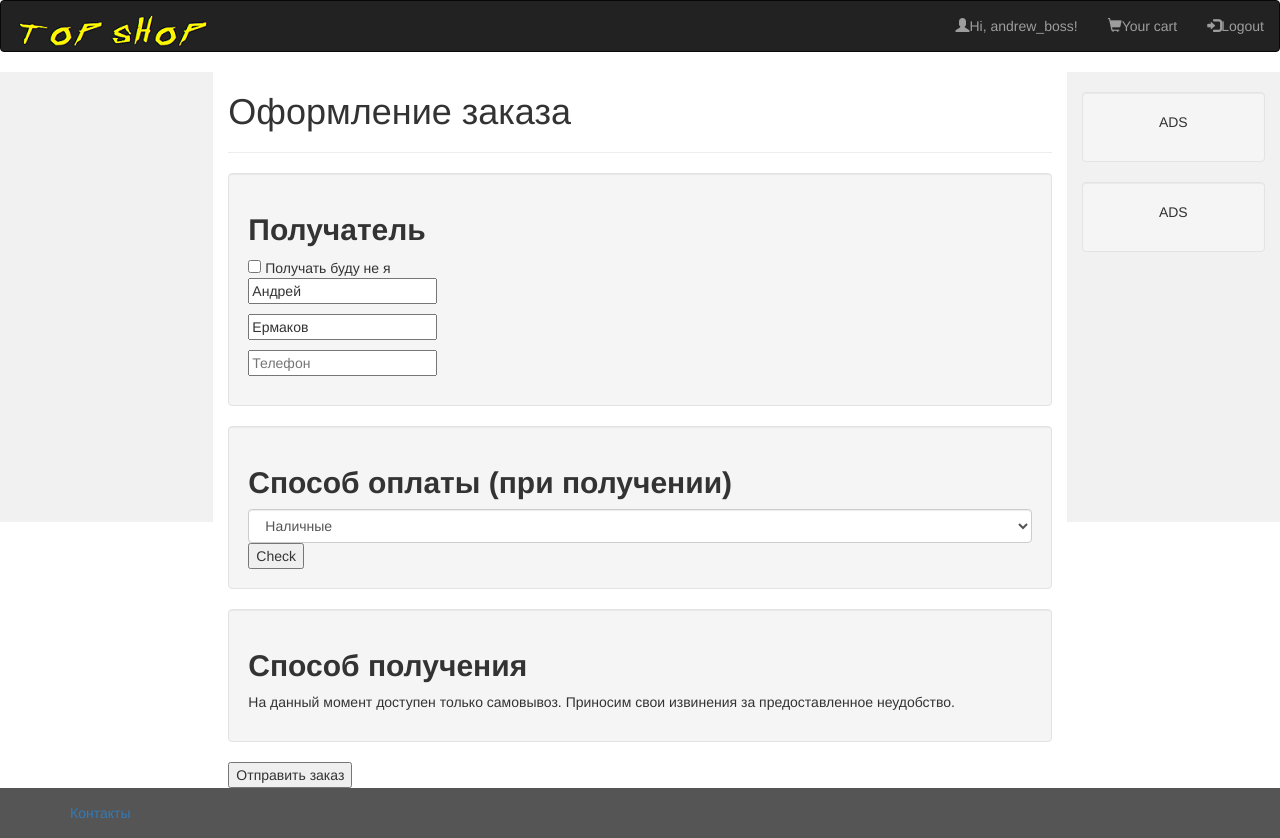
After one commit to AndrewErmakov/WebDevelopmentTraining, a Django app: page /ordering in a window 1280 px wide. The commit adds this page. Run offline with Django 3.2, Linux system fonts and the light colour scheme; a user stored in the database is signed in; data comes from the database, SQL or seed files in the repository; both versions use the stored data as it was after the commit; parts of the project's set-up code (start-up, migrations or seed data) failed here and were passed over; some libraries are stand-ins or nearby versions.

Commit message:
current version of project

```diff
--- /dev/null
+++ b/online_store_on_sofa_project/static/js/ordering.js
@@ -0,0 +1,23 @@
+$(".phone").mask("+7(999)999-9999");
+
+var name_user = $('.name_recipient').val();
+var surname_user = $('.surname_recipient').val();
+
+$('#test_button1').on('click', function() {
+	var select_payment_method = $('#choice_payment_method').val();
+	console.log(select_payment_method);
+});
+
+
+$('#who_receive_order').on('click', function() {
+   if ($('#who_receive_order').is(':checked')){
+	    $('.name_recipient').val('');
+	    $('.surname_recipient').val('');
+
+   }
+    else {
+        $('.name_recipient').val(name_user);
+        $('.surname_recipient').val(surname_user);
+    }
+
+});
--- a/online_store_on_sofa_project/store_app/admin.py
+++ b/online_store_on_sofa_project/store_app/admin.py
@@ -15,7 +15,7 @@ class ImageProductAdmin(admin.ModelAdmin):
 
 
 class CommentAdmin(admin.ModelAdmin):
-    list_display = ('product', 'text_comment', 'author_comment', 'rating', 'data_comment')
+    list_display = ('product', 'text_comment', 'author_comment', 'rating', 'date_comment')
     list_display_links = ['product', 'text_comment']
     search_fields = ('product', 'text_comment', 'author_comment', 'rating',)
 
@@ -38,6 +38,9 @@ class CountProductInCartAdmin(admin.ModelAdmin):
     search_fields = ('product', 'count_product_in_cart',)
 
 
+class OrderAdmin(admin.ModelAdmin):
+    list_display = ['num_order', 'date_order', 'buyer_email', 'name_recipient', 'surname_recipient']
+
 admin.site.register(Product, ProductAdmin)
 admin.site.register(Rubric)
 admin.site.register(ImageProduct, ImageProductAdmin)
--- a/online_store_on_sofa_project/store_app/urls.py
+++ b/online_store_on_sofa_project/store_app/urls.py
@@ -13,4 +13,5 @@ urlpatterns = [
     path('add_product_to_basket', AddProductToCart.as_view(), name='add_product_to_basket'),
     path('user_cart_page', UserCartPage.as_view(), name='user_cart_page'),
     path('delete_product_in_cart', DeleteProductInCart.as_view(), name='delete_product_in_cart'),
+    path('ordering', Ordering.as_view(), name='ordering'),
 ] + static(settings.MEDIA_URL, document_root=settings.MEDIA_ROOT)
--- a/online_store_on_sofa_project/store_app/views.py
+++ b/online_store_on_sofa_project/store_app/views.py
@@ -145,17 +145,35 @@ class AddProductToCart(View, LoginRequiredMixin):
 
     def post(self, request):
         response_data = {}
+        product_to_add_cart = Product.objects.get(pk=request.POST.get('product_id'))
         try:
+
             cart_current_user = CartUser.objects.filter(user=request.user)
             if len(cart_current_user) != 0:
-                product_to_add_cart = Product.objects.get(pk=request.POST.get('product_id'))
+                """Если корзина пользователя уже есть, и он добавлял ранее какой-то товар"""
                 cart_current_user[0].products.add(product_to_add_cart)
-                cart_current_user[0].productincart_set.create(product=product_to_add_cart,
-                                                              count_product_in_cart=request.POST.get('count_product'))
+                try:
+                    """Если позиция данного товара уже в корзине и пользователь еще хочет добавить несколько товаров
+                    одной позиции """
+                    product_in_cart = cart_current_user[0].productincart_set.get(product=product_to_add_cart)
+                    product_in_cart.count_product_in_cart = product_in_cart.count_product_in_cart + \
+                                                            int(request.POST.get('count_product'))
+                    product_in_cart.save()
+
+                except Exception as e:
+                    print(e)
+                    """В существующую корзину добавляется новый товар и указывается количество"""
+                    cart_current_user[0].productincart_set.create(product=product_to_add_cart,
+                                                                  count_product_in_cart=request.POST.get(
+                                                                      'count_product'))
+
             else:
+                """Иначе создается корзина, и добавляется первый товар в корзину"""
                 cart_current_user = CartUser(user=request.user)
                 cart_current_user.save()
                 cart_current_user.products.add(Product.objects.get(pk=request.POST.get('product_id')))
+                cart_current_user.productincart_set.create(product=product_to_add_cart,
+                                                           count_product_in_cart=request.POST.get('count_product'))
 
             response_data['status'] = 'OK'
             return JsonResponse(response_data)
@@ -182,8 +200,6 @@ class UserCartPage(View, LoginRequiredMixin):
                     count_each_product[product.pk] = [product_in_cart.count_product_in_cart]
                     count_each_product[product.pk].append(product_in_cart.count_product_in_cart * product.price)
                     total_sum += product_in_cart.count_product_in_cart * product.price
-
-                pprint(count_each_product)
                 return render(request, 'user_cart_page.html', {'products_in_cart': products_in_cart,
                                                                'is_empty_cart': False,
                                                                'count_each_product': count_each_product,
@@ -209,3 +225,15 @@ class DeleteProductInCart(View, LoginRequiredMixin):
             print(e)
             response_data['status'] = 'BAD'
             return JsonResponse(response_data)
+
+
+class Ordering(View, LoginRequiredMixin):
+    def get(self, request):
+        try:
+            current_user = request.user
+            cart_current_user = CartUser.objects.filter(user=current_user)[0]
+
+            return render(request, 'ordering.html', {'user': current_user})
+        except Exception as e:
+            print(e)
+            return redirect('home', {'need_warn': True})
--- a/online_store_on_sofa_project/templates/base.html
+++ b/online_store_on_sofa_project/templates/base.html
@@ -19,7 +19,7 @@
                 <div class="container-fluid">
                     <div class="navbar-header">
                         <a class="navbar-brand" href="/">
-                            <img src="{% static 'images/logo.png' %}" alt="logo of store" />
+                            <img src="{% static 'images/logo_cyber.png' %}" alt="logo of store" />
                         </a>
                     </div>
                     {% if user.is_authenticated %}
--- /dev/null
+++ b/online_store_on_sofa_project/templates/store_app/ordering.html
@@ -0,0 +1,79 @@
+{% extends 'base.html' %}
+
+{% load static %}
+
+{% block title %}
+    Оформление заказа
+{% endblock title %}
+
+
+{% block content %}
+<div class="container-fluid text-center">
+    <div class="row content">
+        <div class="col-sm-2 sidenav">
+
+        </div>
+
+
+        <div class="col-sm-8 text-left">
+            <h1>Оформление заказа</h1><hr>
+            <div id="recipient_contacts" class="well">
+                <h2><b>Получатель</b></h2>
+                <input type="checkbox" id="who_receive_order"/> Получать буду не я <br>
+                <input required type="text" class="name_recipient" placeholder="Имя" value="{{ user.first_name }}"></p>
+                <input required type="text" class="surname_recipient" placeholder="Фамилия" value="{{ user.last_name }}"></p>
+                <input required type="text" class="phone" placeholder="Телефон"></p>
+            </div>
+
+            <div id="payment_method" class="well">
+                <h2><b>Способ оплаты (при получении)</b></h2>
+                <select class="form-control" id="choice_payment_method">
+                    <option value="Наличные">Наличные</option>
+                    <option value="Безналичный расчет">Безналичный расчет</option>
+                </select>
+                <button type="button" id="test_button1">Check</button>
+            </div>
+
+            <div id="method_receiving_order" class="well">
+                <h2><b>Способ получения</b></h2>
+                <p>
+                    На данный момент доступен только самовывоз. Приносим свои извинения за предоставленное неудобство.
+                </p>
+
+            </div>
+
+            <input type="submit" value="Отправить заказ" />
+        </div>
+
+
+
+
+
+
+
+
+
+        <div class="col-sm-2 sidenav">
+            <div class="well">
+                <p>ADS</p>
+            </div>
+            <div class="well">
+                <p>ADS</p>
+            </div>
+        </div>
+    </div>
+</div>
+
+
+
+
+
+
+
+{% endblock content %}
+
+
+{% block scripts %}
+<script src="https://cdnjs.cloudflare.com/ajax/libs/jquery.maskedinput/1.4.1/jquery.maskedinput.min.js"></script>
+<script type="text/javascript" src="{% static 'js/ordering.js' %}"></script>
+{% endblock scripts %}
--- a/online_store_on_sofa_project/templates/store_app/user_cart_page.html
+++ b/online_store_on_sofa_project/templates/store_app/user_cart_page.html
@@ -35,7 +35,7 @@
                         {% for key, value in count_each_product.items %}
                             {% if product.pk == key %}
                             <p class="text-left">Количество: {{ value.0 }}</p>
-                            <p class="text-left">{{ value.1 }}</p>
+                            <p class="text-left" id="price_{{ product.pk }}">{{ value.1 }}</p>
                             {% endif %}
                         {% endfor %}
 
@@ -43,7 +43,7 @@
                      <div class="col-2 col-sm-2">
                         <form action="delete_product_in_cart" class="delete_product_in_cart_form" method="POST">
                             {% csrf_token %}
-                            <button type="submit" id="delete_product_{{ product.pk }}"><span class="glyphicon glyphicon-flag"></span>Удалить</button>
+                            <button type="submit" id="delete_product_{{ product.pk }}"><span class="glyphicon glyphicon-trash"></span>Удалить</button>
                             <input type="hidden" name="product_id" value="{{ product.id }}" id="product_{{ product.id }}" class="product_id">
                         </form>
 
@@ -56,7 +56,7 @@
                     <h2>Итоговая сумма</h2>
                 <h2 class="total_sum">{{ total_sum }}</h2>
             </div>
-
+            <button type="button" onclick="location.href='{% url 'ordering' %}'">Оформить заказ</button>
             {% endif %}
 
             {% else %}
```
Also changed, not shown: online_store_on_sofa_project/static/js/scripts_user_cart_page.js (+5 -4 lines), online_store_on_sofa_project/store_app/models.py (+31 -2 lines), online_store_on_sofa_project/db.sqlite3, online_store_on_sofa_project/static/images/logo.png (deleted), online_store_on_sofa_project/static/images/logo_cyber.png (added), online_store_on_sofa_project/store_app/migrations/0021_auto_20201212_1310.py (added), online_store_on_sofa_project/store_app/migrations/0022_auto_20201212_1609.py (added).
